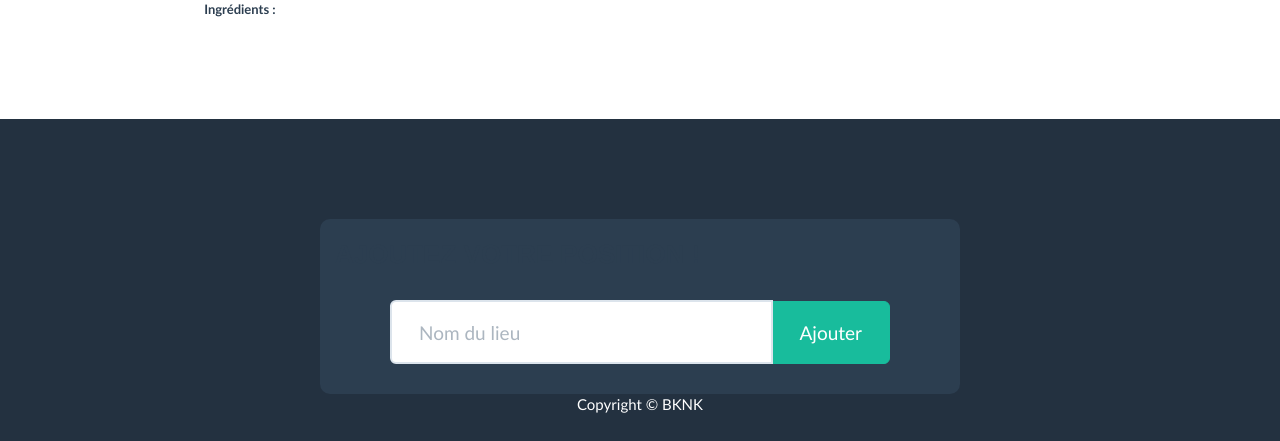
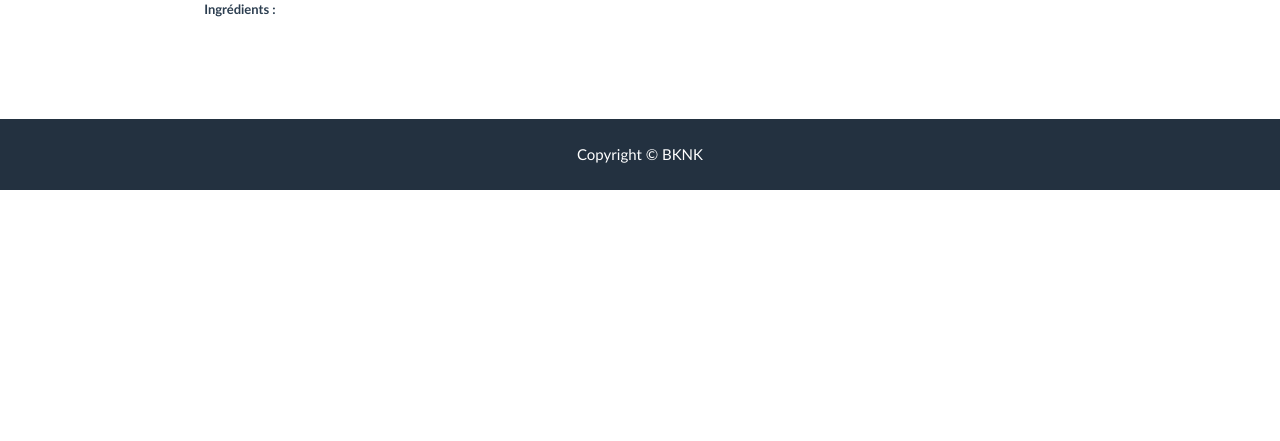
Before and after one commit to KBascol/Interoperabilite, a PHP site: page /HTML/resultat3.php?nom=1 in a window 1280 px wide. Shown: the part 716-1157 px from the top of the page. After the commit the page ends 906 px from the top, so only its background shows below. Run offline with PHP 8.4, Linux system fonts and the light colour scheme; data that the repository does not hold is empty; some web fonts are replaced.

Commit message:
diapo version finale

```diff
--- a/HTML/resultat3.php
+++ b/HTML/resultat3.php
@@ -40,18 +40,6 @@
                 }
             ?>
           </section>
-
-          <div class="col-lg-6 col-lg-offset-3 v-center" style="background-color:#2c3e50; margin-top:100px; padding-bottom:30px; border-radius:10px;">
-                  <h3>Ajoutez votre position !</h3>
-                  <br>
-                  <form class="col-lg-12" action="#" method="">
-                    <div class="input-group" style="width:500px;text-align:center;margin:0 auto;">
-                      <input class="form-control input-lg" name="" placeholder="Nom du lieu" type="text">
-                      <span class="input-group-btn"><input class="btn btn-lg btn-primary" value="Ajouter" type="submit" style="background-color:#18bc9c;border-color:#18bc9c"></span>
-                    </div>
-                  </form>
-                </div>
-
 
           <script>
             (function(){
```
Also changed, not shown: 1 other file.
